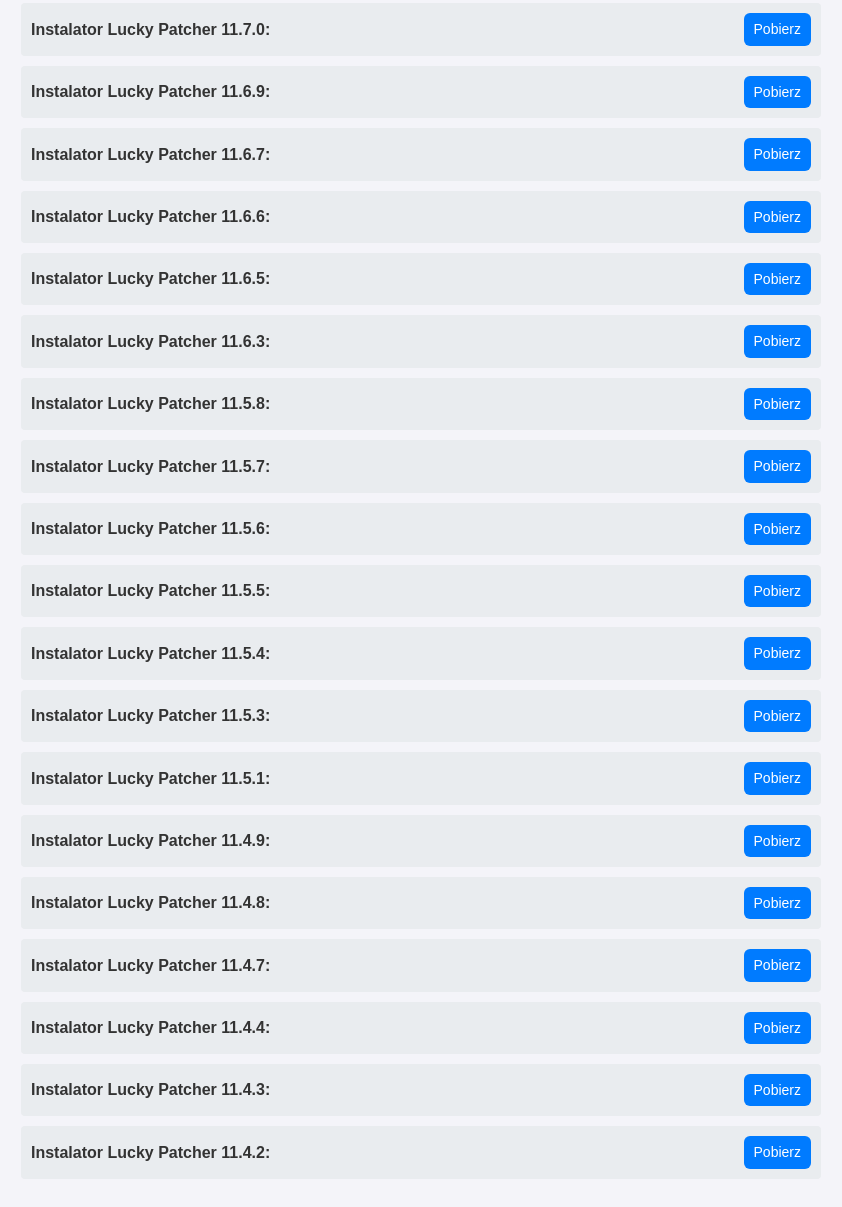
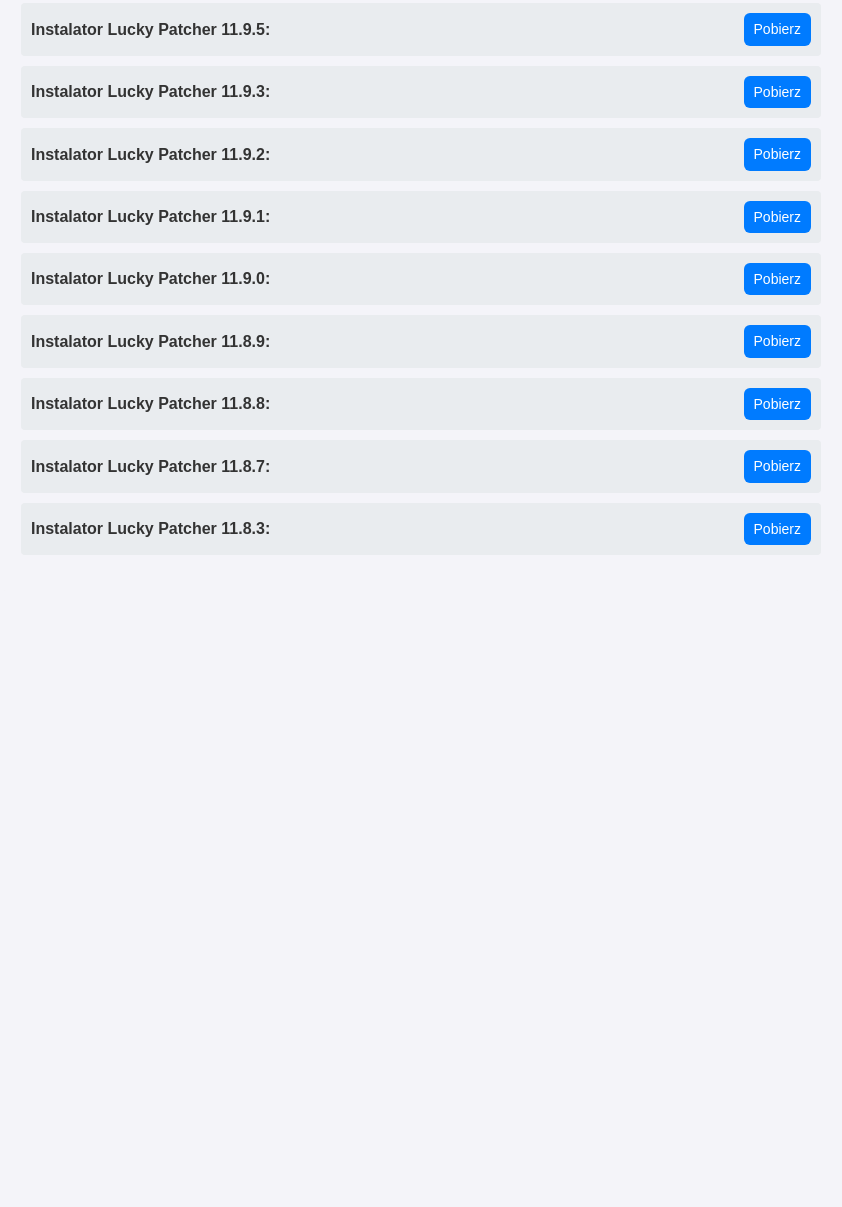
Before and after one commit to SMGStudios/LP-Versions, a plain HTML site: page index.html in a window 1280 px wide. Shown: the part 415-1622 px from the top of the page, without its empty margins (219-1061 px from the left). After the commit the page ends 1026 px from the top, so only its background shows below. Drawn offline with Linux system fonts and the light colour scheme.

Commit message:
Update V4 — index.html
Update V4:
- Inserted new links

```diff
--- a/index.html
+++ b/index.html
@@ -23,8 +23,8 @@
     <h2>Najnowsza wersja</h2>
     <ul>
         <li>
-            <strong>Instalator Lucky Patcher 11.7.1 (Najnowszy):</strong>
-            <a href="https://chelpus.com/download/LuckyPatchers.com_Official_Installer_11.7.1.apk"
+            <strong>Instalator Lucky Patcher 11.9.6 (Najnowszy):</strong>
+            <a href="https://chelpus.com/download/LuckyPatchers.com_Official_Installer_11.9.6.apk"
                class="download-button" target="_blank">Pobierz</a>
         </li>
     </ul>
@@ -32,98 +32,48 @@
     <h2>Starsze wersje</h2>
     <ul>
         <li>
-            <strong>Instalator Lucky Patcher 11.7.0:</strong>
-            <a href="https://chelpus.com/download/LuckyPatchers.com_Official_Installer_11.7.0.apk"
+            <strong>Instalator Lucky Patcher 11.9.5:</strong>
+            <a href="https://chelpus.com/download/LuckyPatchers.com_Official_Installer_11.9.5.apk"
                class="download-button" target="_blank">Pobierz</a>
         </li>
         <li>
-            <strong>Instalator Lucky Patcher 11.6.9:</strong>
-            <a href="https://chelpus.com/download/LuckyPatchers.com_Official_Installer_11.6.9.apk"
+            <strong>Instalator Lucky Patcher 11.9.3:</strong>
+            <a href="https://chelpus.com/download/LuckyPatchers.com_Official_Installer_11.9.3.apk"
                class="download-button" target="_blank">Pobierz</a>
         </li>
         <li>
-            <strong>Instalator Lucky Patcher 11.6.7:</strong>
-            <a href="https://chelpus.com/download/LuckyPatchers.com_Official_Installer_11.6.7.apk"
+            <strong>Instalator Lucky Patcher 11.9.2:</strong>
+            <a href="https://chelpus.com/download/LuckyPatchers.com_Official_Installer_11.9.2.apk"
                class="download-button" target="_blank">Pobierz</a>
         </li>
         <li>
-            <strong>Instalator Lucky Patcher 11.6.6:</strong>
-            <a href="https://chelpus.com/download/LuckyPatchers.com_Official_Installer_11.6.6.apk"
+            <strong>Instalator Lucky Patcher 11.9.1:</strong>
+            <a href="https://chelpus.com/download/LuckyPatchers.com_Official_Installer_11.9.1.apk"
                class="download-button" target="_blank">Pobierz</a>
         </li>
         <li>
-            <strong>Instalator Lucky Patcher 11.6.5:</strong>
-            <a href="https://chelpus.com/download/LuckyPatchers.com_Official_Installer_11.6.5.apk"
+            <strong>Instalator Lucky Patcher 11.9.0:</strong>
+            <a href="https://chelpus.com/download/LuckyPatchers.com_Official_Installer_11.9.0.apk"
                class="download-button" target="_blank">Pobierz</a>
         </li>
         <li>
-            <strong>Instalator Lucky Patcher 11.6.3:</strong>
-            <a href="https://chelpus.com/download/LuckyPatchers.com_Official_Installer_11.6.3.apk"
+            <strong>Instalator Lucky Patcher 11.8.9:</strong>
+            <a href="https://chelpus.com/download/LuckyPatchers.com_Official_Installer_11.8.9.apk"
                class="download-button" target="_blank">Pobierz</a>
         </li>
         <li>
-            <strong>Instalator Lucky Patcher 11.5.8:</strong>
-            <a href="https://chelpus.com/download/LuckyPatchers.com_Official_Installer_11.5.8.apk"
+            <strong>Instalator Lucky Patcher 11.8.8:</strong>
+            <a href="https://chelpus.com/download/LuckyPatchers.com_Official_Installer_11.8.8.apk"
                class="download-button" target="_blank">Pobierz</a>
         </li>
         <li>
-            <strong>Instalator Lucky Patcher 11.5.7:</strong>
-            <a href="https://chelpus.com/download/LuckyPatchers.com_Official_Installer_11.5.7.apk"
+            <strong>Instalator Lucky Patcher 11.8.7:</strong>
+            <a href="https://chelpus.com/download/LuckyPatchers.com_Official_Installer_11.8.7.apk"
                class="download-button" target="_blank">Pobierz</a>
         </li>
         <li>
-            <strong>Instalator Lucky Patcher 11.5.6:</strong>
-            <a href="https://chelpus.com/download/LuckyPatchers.com_Official_Installer_11.5.6.apk"
-               class="download-button" target="_blank">Pobierz</a>
-        </li>
-        <li>
-            <strong>Instalator Lucky Patcher 11.5.5:</strong>
-            <a href="https://chelpus.com/download/LuckyPatchers.com_Official_Installer_11.5.5.apk"
-               class="download-button" target="_blank">Pobierz</a>
-        </li>
-        <li>
-            <strong>Instalator Lucky Patcher 11.5.4:</strong>
-            <a href="https://chelpus.com/download/LuckyPatchers.com_Official_Installer_11.5.4.apk"
-               class="download-button" target="_blank">Pobierz</a>
-        </li>
-        <li>
-            <strong>Instalator Lucky Patcher 11.5.3:</strong>
-            <a href="https://chelpus.com/download/LuckyPatchers.com_Official_Installer_11.5.3.apk"
-               class="download-button" target="_blank">Pobierz</a>
-        </li>
-        <li>
-            <strong>Instalator Lucky Patcher 11.5.1:</strong>
-            <a href="https://chelpus.com/download/LuckyPatchers.com_Official_Installer_11.5.1.apk"
-               class="download-button" target="_blank">Pobierz</a>
-        </li>
-        <li>
-            <strong>Instalator Lucky Patcher 11.4.9:</strong>
-            <a href="https://chelpus.com/download/LuckyPatchers.com_Official_Installer_11.4.9.apk"
-               class="download-button" target="_blank">Pobierz</a>
-        </li>
-        <li>
-            <strong>Instalator Lucky Patcher 11.4.8:</strong>
-            <a href="https://chelpus.com/download/LuckyPatchers.com_Official_Installer_11.4.8.apk"
-               class="download-button" target="_blank">Pobierz</a>
-        </li>
-        <li>
-            <strong>Instalator Lucky Patcher 11.4.7:</strong>
-            <a href="https://chelpus.com/download/LuckyPatchers.com_Official_Installer_11.4.7.apk"
-               class="download-button" target="_blank">Pobierz</a>
-        </li>
-        <li>
-            <strong>Instalator Lucky Patcher 11.4.4:</strong>
-            <a href="https://chelpus.com/download/LuckyPatchers.com_Official_Installer_11.4.4.apk"
-               class="download-button" target="_blank">Pobierz</a>
-        </li>
-        <li>
-            <strong>Instalator Lucky Patcher 11.4.3:</strong>
-            <a href="https://chelpus.com/download/LuckyPatchers.com_Official_Installer_11.4.3.apk"
-               class="download-button" target="_blank">Pobierz</a>
-        </li>
-        <li>
-            <strong>Instalator Lucky Patcher 11.4.2:</strong>
-            <a href="https://chelpus.com/download/LuckyPatchers.com_Official_Installer_11.4.2.apk"
+            <strong>Instalator Lucky Patcher 11.8.3:</strong>
+            <a href="https://chelpus.com/download/LuckyPatchers.com_Official_Installer_11.8.3.apk"
                class="download-button" target="_blank">Pobierz</a>
         </li>
     </ul>
```
